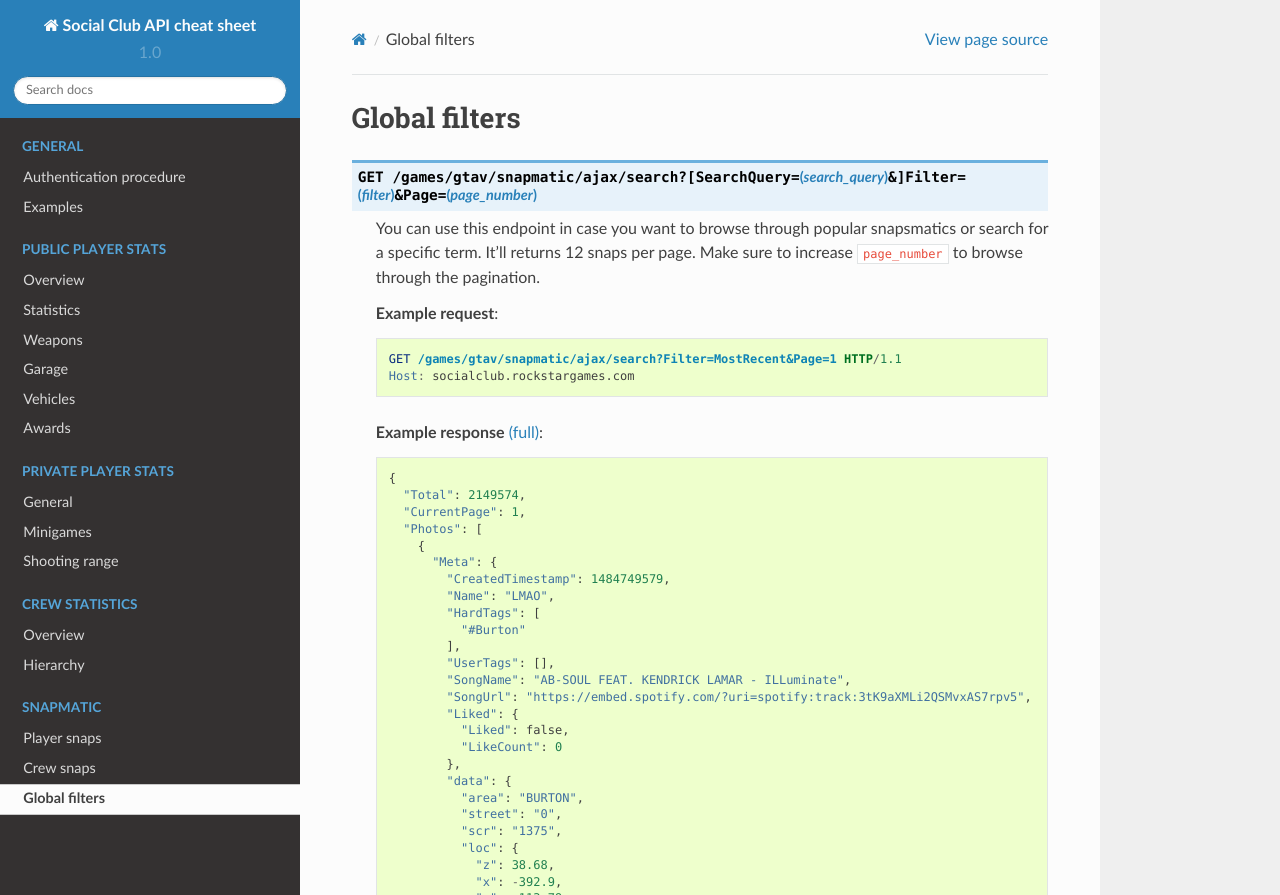
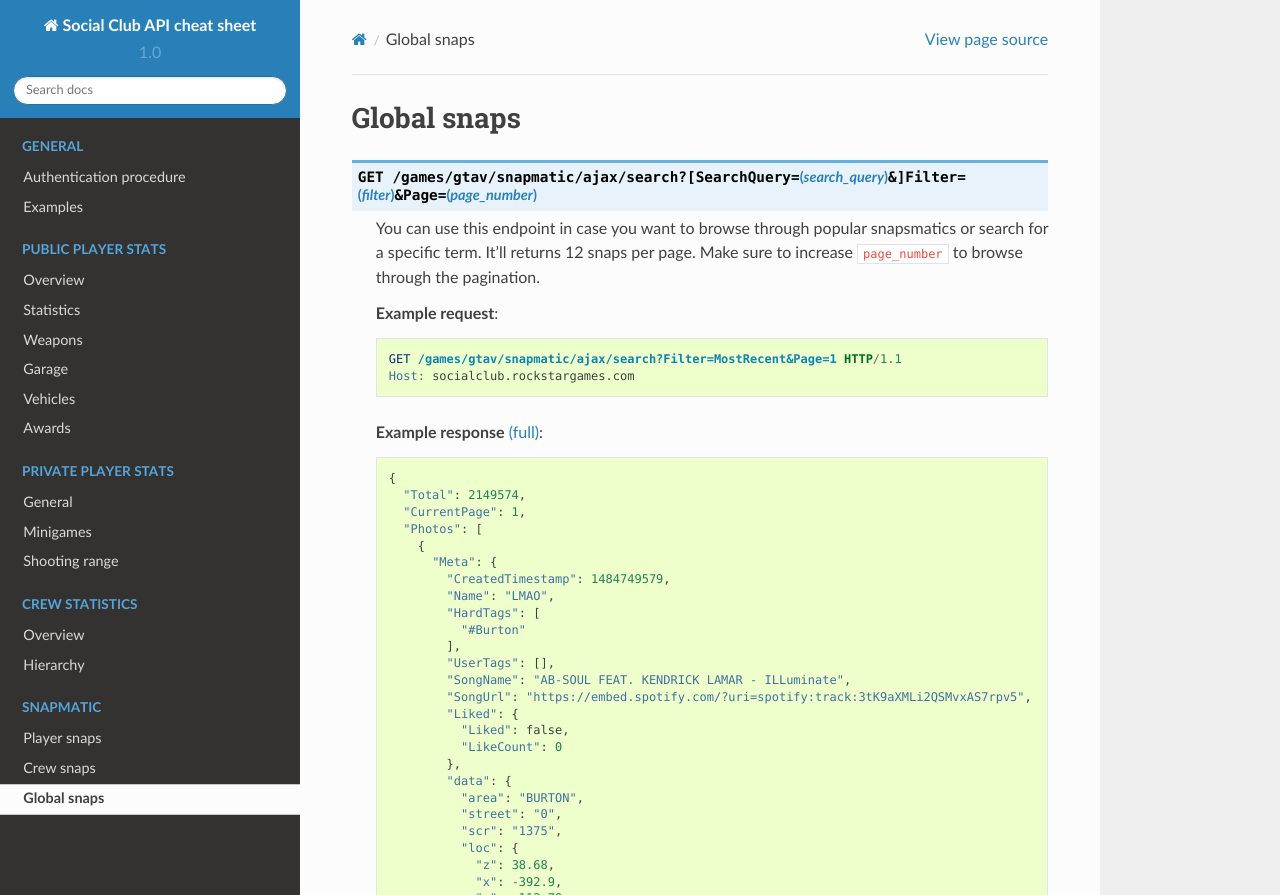
Before and after one commit to gta5-map/Social-Club-API-cheat-sheet, a Sphinx documentation site: the page built from docs/global-snaps.rst, in a window 1280 px wide and 1299 px high. Shown: the top 895 px of the window. Built offline with Sphinx 7.4.7 and the Read the Docs theme 2.0.0, drawn with Linux system fonts in a browser that asks for light colours.

Commit message:
Rename global-filters.rst

```diff
--- a/docs/global-filters.rst
+++ b/docs/global-snaps.rst
@@ -1,5 +1,5 @@
-Global filters
-==============
+Global snaps
+============
 
 .. http:get:: /games/gtav/snapmatic/ajax/search?[SearchQuery=(search_query)&]Filter=(filter)&Page=(page_number)
 
--- a/docs/index.rst
+++ b/docs/index.rst
@@ -43,4 +43,4 @@ In this guide I will try to describe and collect as many useful knowledge about
 
    player-snaps
    crew-snaps
-   global-filters
+   global-snaps
```
